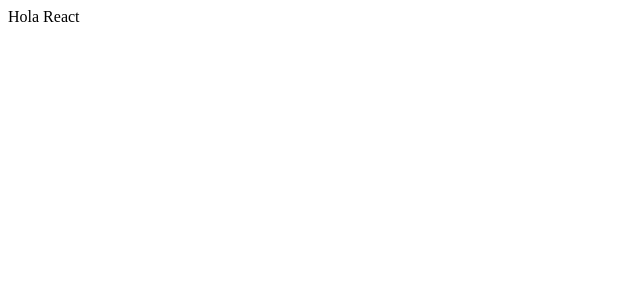
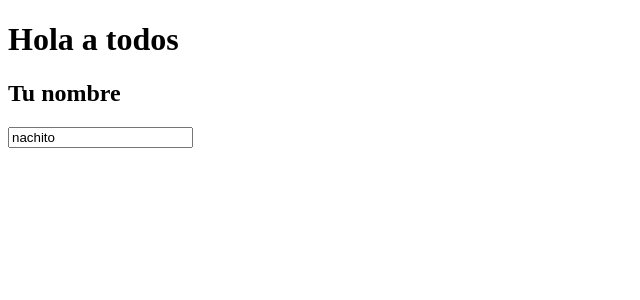
Before and after one commit to ignaciolopezbarg/Rect-Adrian, a React (Vite) app: page / in a window 1280 px wide. Shown: the top 300 px of the page, without its empty margins (0-640 px from the left). Built offline with nearby package versions, Linux system fonts and the light colour scheme.

Commit message:
cambios en cd

```diff
--- a/src/App.jsx
+++ b/src/App.jsx
@@ -1,12 +1,26 @@
 
+import { useState } from 'react';
 import './App.css'
 
 function App() {
+  const [myText, setMyText] = useState('Tu nombre');
+  const [myValue, setMyValue] = useState('nachito');
 
-
+  const handleInput = (e) =>{
+    console.log(e.target.value);
+    setMyValue(e.target.value)
+  }
   return (
-  <div>Hola React</div>
+  <div>
+    <h1>Hola a todos</h1>
+    <h2>{myText}</h2>
+    <input type="text"
+    placeholder={myText}
+    value={myValue}
+    onChange={handleInput}
+    />
+  </div>
   )
 }
 
-export default App
+export default App;
```
